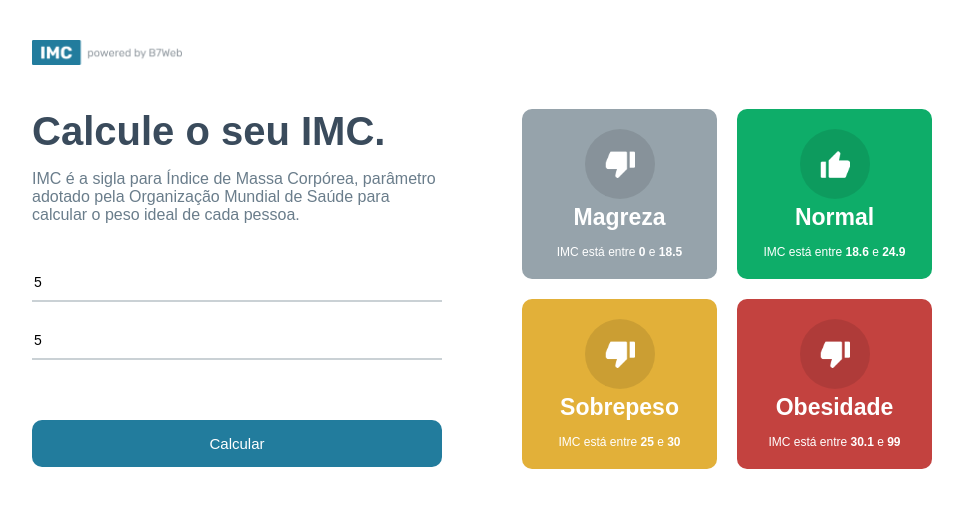
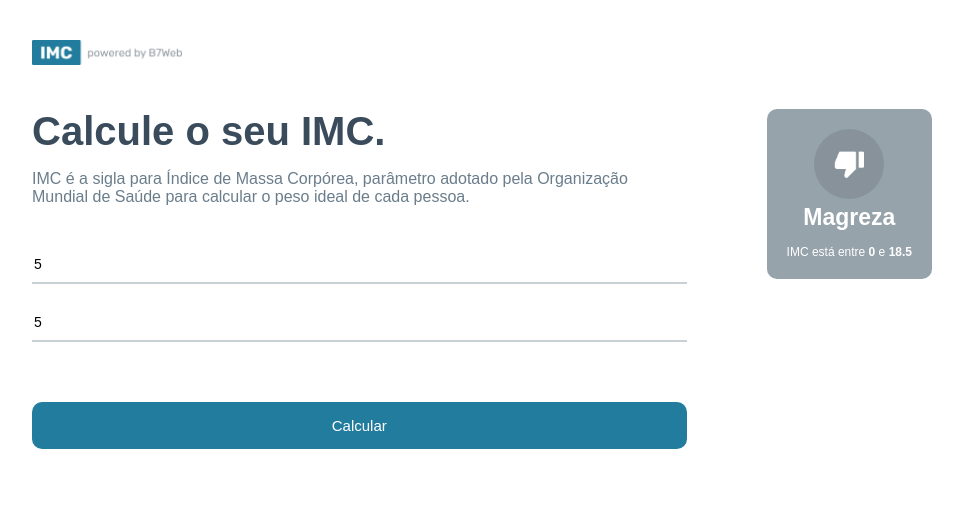
Before and after one commit to J0nzera/calculadora-imc, a React (Create React App) app: page / in a window 1280 px wide. Both pictures are taken after typing "5", "5" into the empty fields and a click on the button "Calcular". Shown: the top 508 px of the page, without its empty margins (158-1121 px from the left). Built offline with nearby package versions, Linux system fonts and the light colour scheme.

Commit message:
feat: adicionando lógica para exibir o IMC

```diff
--- a/src/App.tsx
+++ b/src/App.tsx
@@ -1,15 +1,17 @@
 import { useState } from "react";
 import styles from "./App.module.css";
 import poweredImage from "./assets/powered.png";
-import { levels, calculateImc } from "./helpers/imc";
+import { levels, calculateImc, Level } from "./helpers/imc";
 import { GridItem } from "./components/GridItem";
 
 const App = () => {
   const [heightField, setHeightField] = useState<number>(0);
   const [weightField, setWeightField] = useState<number>(0);
+  const [toShow, setToShow] = useState<Level | null>(null);
 
   const handleCalculateButton = () => {
     if (heightField && weightField) {
+      setToShow(calculateImc(heightField, weightField));
     } else {
       alert("Digite todos os campos");
     }
@@ -46,6 +48,7 @@
 
           <button onClick={handleCalculateButton}>Calcular</button>
         </div>
+        {!toShow && (
           <div className={styles.rightSide}>
             <div className={styles.grid}>
               {levels.map((item, key) => (
@@ -53,6 +56,13 @@
               ))}
             </div>
           </div>
+        )}
+        {toShow && (
+          <div className={styles.rightBig}>
+            <div className={styles.rightArrow}></div>
+            <GridItem item={toShow} />
+          </div>
+        )}
       </div>
     </div>
   );
```
Lines whose indentation alone changed are shown as unchanged.
